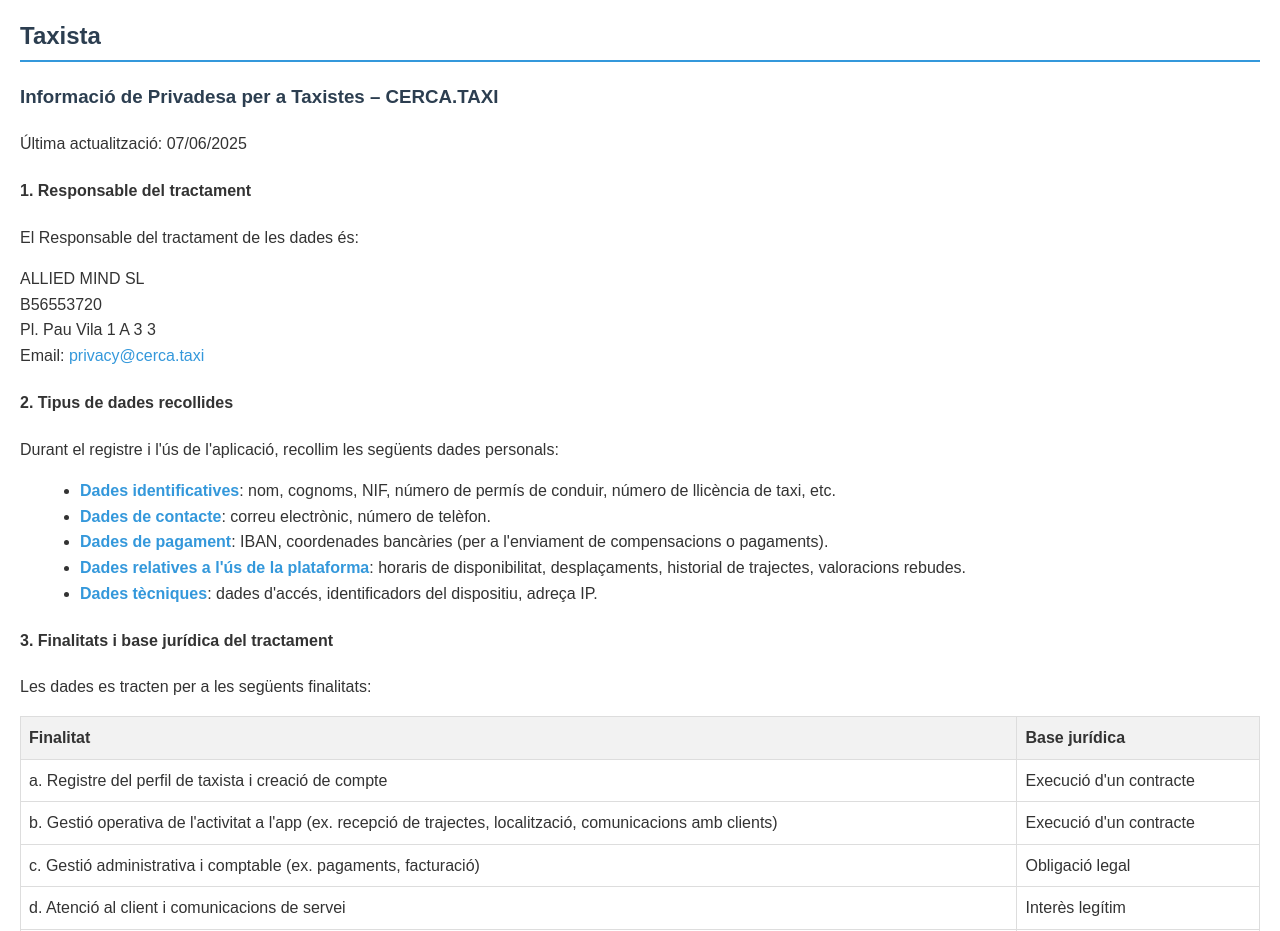
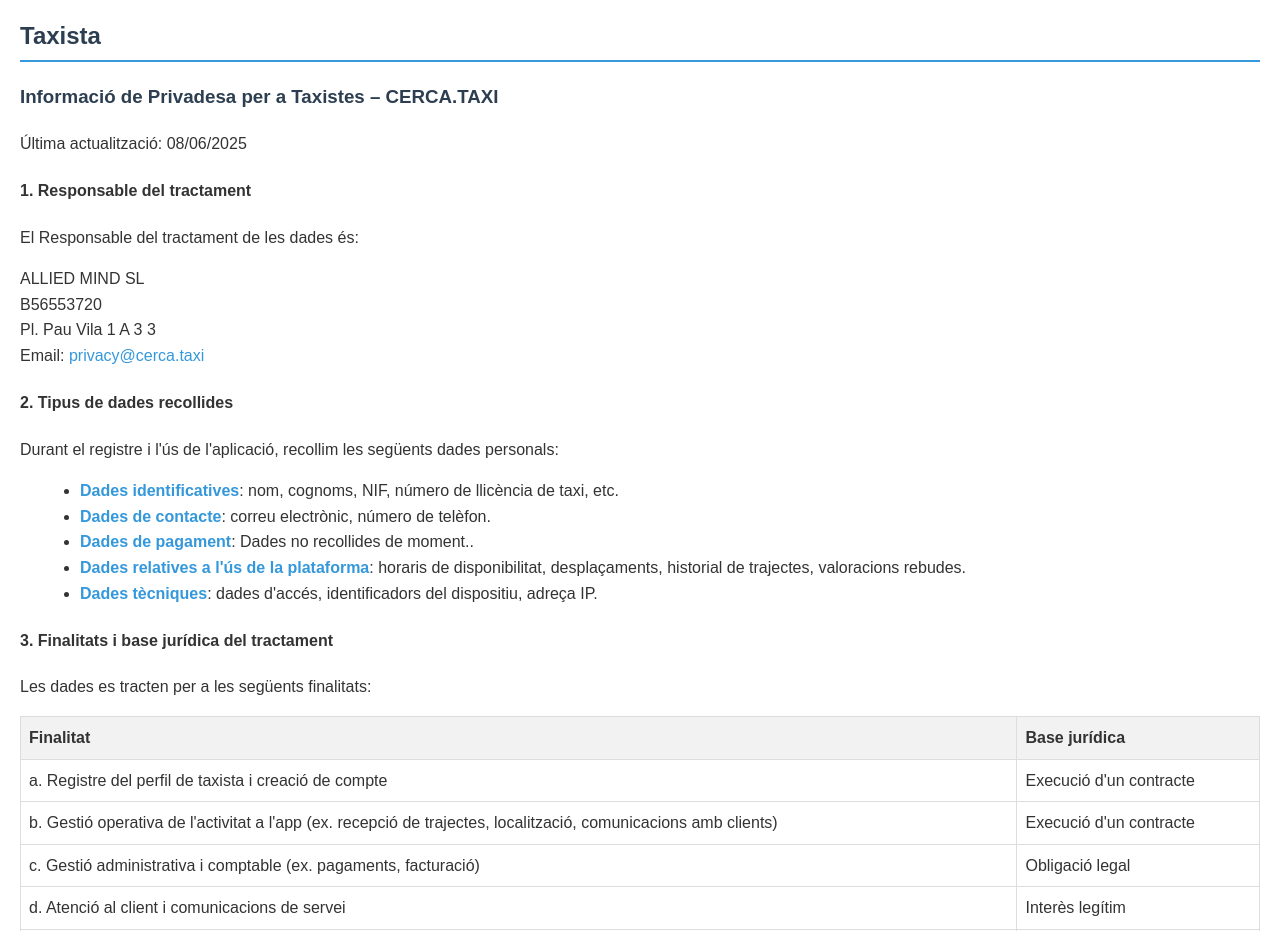
Before and after one commit to cercataxi/cercataxi.github.io, a plain HTML site: page privacy_policy_cat.html in a window 1280 px wide. Shown: the part 1560-2491 px from the top of the page. Drawn offline with Linux system fonts and the light colour scheme.

Commit message:
Update privacy_policy_cat.html

```diff
--- a/privacy_policy_cat.html
+++ b/privacy_policy_cat.html
@@ -148,7 +148,7 @@
     <h2>Taxista</h2>
 
     <h3>Informació de Privadesa per a Taxistes – CERCA.TAXI</h3>
-    <p>Última actualització: 07/06/2025</p>
+    <p>Última actualització: 08/06/2025</p>
 
     <h4>1. Responsable del tractament</h4>
     <p>El Responsable del tractament de les dades és:</p>
@@ -160,11 +160,10 @@
     <h4>2. Tipus de dades recollides</h4>
     <p>Durant el registre i l'ús de l'aplicació, recollim les següents dades personals:</p>
     <ul>
-        <li><strong>Dades identificatives</strong>: nom, cognoms, NIF, número de permís de conduir, número de llicència
+        <li><strong>Dades identificatives</strong>: nom, cognoms, NIF, número de llicència
             de taxi, etc.</li>
         <li><strong>Dades de contacte</strong>: correu electrònic, número de telèfon.</li>
-        <li><strong>Dades de pagament</strong>: IBAN, coordenades bancàries (per a l'enviament de compensacions o
-            pagaments).</li>
+        <li><strong>Dades de pagament</strong>: Dades no recollides de moment..</li>
         <li><strong>Dades relatives a l'ús de la plataforma</strong>: horaris de disponibilitat, desplaçaments,
             historial de trajectes, valoracions rebudes.</li>
         <li><strong>Dades tècniques</strong>: dades d'accés, identificadors del dispositiu, adreça IP.</li>
```
